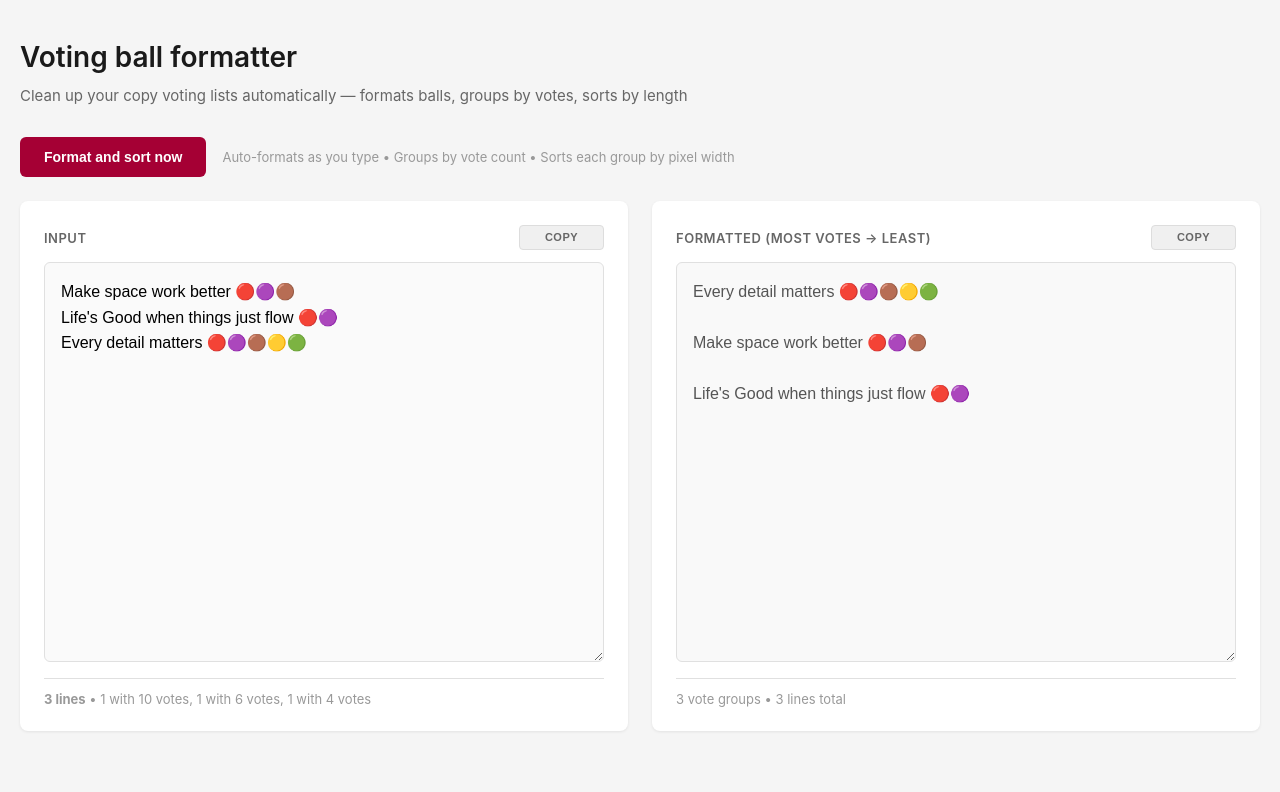
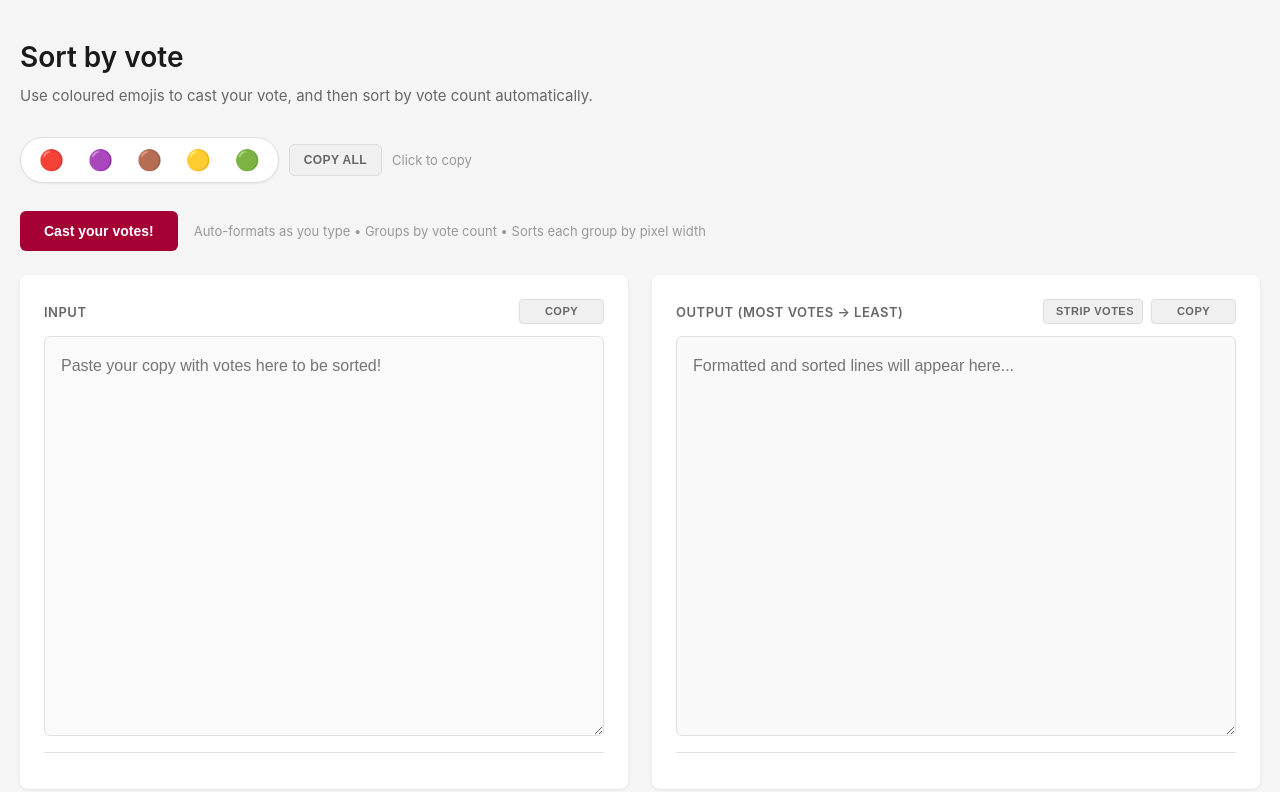
Before and after one commit to sandhals/brixtonzip, a Next.js app: page /tools/sortbyvote in a window 1280 px wide. Shown: the top 792 px of the page. Built offline with nearby package versions, Linux system fonts and the light colour scheme.

Commit message:
Update sortbyvote.tsx

```diff
--- a/pages/tools/sortbyvote.tsx
+++ b/pages/tools/sortbyvote.tsx
@@ -1,176 +1,237 @@
-import React, { useEffect, useMemo, useRef, useState } from "react";
+import React, { useEffect, useMemo, useRef, useState } from 'react'
+import Head from 'next/head'
 
-const votingBalls = ["🔴", "🟣", "🟤", "🟡", "🟢"] as const;
-const ballRegex = /[🔴🟣🟤🟡🟢]/g;
+export default function SortByVote() {
+  const canvasRef = useRef<HTMLCanvasElement | null>(null)
+  const ctx = useMemo(() => {
+    if (typeof document === 'undefined') return null
+    const c = document.createElement('canvas')
+    canvasRef.current = c
+    return c.getContext('2d')
+  }, [])
 
-type ProcessedLine = {
-  text: string;
-  ballCount: number;
-  width: number;
-  formatted: string;
-};
+  const [input, setInput] = useState<string>('')
+  const [output, setOutput] = useState<string>('')
 
-export default function VotingBallFormatter() {
-  const [input, setInput] = useState<string>(
-    `Make space work better 🔴🟣🟤
-Life's Good when things just flow 🔴🟣
-Every detail matters 🔴🟣🟤🟡🟢`
-  );
-  const [output, setOutput] = useState<string>("");
-  const [inputStats, setInputStats] = useState<string>("");
-  const [outputStats, setOutputStats] = useState<string>("");
+  const [copiedInput, setCopiedInput] = useState<boolean>(false)
+  const [copiedOutput, setCopiedOutput] = useState<boolean>(false)
+  const [copiedEmojis, setCopiedEmojis] = useState<{ [key: string]: boolean }>({})
+  const [copiedAllEmojis, setCopiedAllEmojis] = useState<boolean>(false)
 
-  const inputCopyBtnRef = useRef<HTMLButtonElement | null>(null);
-  const outputCopyBtnRef = useRef<HTMLButtonElement | null>(null);
-  const canvasRef = useRef<HTMLCanvasElement | null>(null);
-  const debounceRef = useRef<number | null>(null);
+  const votingBalls = ['🔴', '🟣', '🟤', '🟡', '🟢']
+  const ballRegex = /[🔴🟣🟤🟡🟢]/g
 
-  useEffect(() => {
-    // set a deterministic font for measurement
-    const ctx = canvasRef.current?.getContext("2d");
-    if (ctx) ctx.font = '16px "Arial"';
-    updateStats();
-    // eslint-disable-next-line react-hooks/exhaustive-deps
-  }, []);
+  type LineWithData = {
+    text: string
+    ballCount: number
+    width: number
+    formatted: string
+  }
 
-  function calculatePixelWidth(text: string): number {
-    const ctx = canvasRef.current?.getContext("2d");
-    if (!ctx) return text.length;
-    return ctx.measureText(text).width;
+  function calculatePixelWidth(text: string) {
+    if (!ctx) return text.length
+    ctx.font = '16px "Arial"'
+    return ctx.measureText(text).width
   }
 
   function formatAndSort() {
-    const lines = input.split("\n").filter(l => l.trim() !== "");
+    const lines = input.split('\n').filter(line => line.trim() !== '')
+
     if (lines.length === 0) {
-      setOutput("");
-      updateStats();
-      return;
+      setOutput('')
+      return
     }
 
-    const processedLines: ProcessedLine[] = lines.map(line => {
-      const textOnly = line.replace(ballRegex, "").trim();
-      const matches = line.match(ballRegex);
-      const presentBalls = matches ? matches : [];
+    const processedLines: LineWithData[] = lines.map(line => {
+      // Remove all existing balls and extra whitespace
+      const textOnly = line.replace(ballRegex, '').trim()
 
-      const sortedBalls = presentBalls.sort(
-        (a, b) => votingBalls.indexOf(a as typeof votingBalls[number]) - votingBalls.indexOf(b as typeof votingBalls[number])
-      );
+      // Extract all balls present (including duplicates)
+      const matches = line.match(ballRegex)
+      const presentBalls = matches ? matches : []
 
-      const balls = sortedBalls.join("");
-      const formatted = balls.length > 0 ? `${textOnly} ${balls}` : textOnly;
-      const ballCount = sortedBalls.length;
+      // Sort balls by their position in the standard order
+      const sortedBalls = presentBalls.sort((a, b) => {
+        return votingBalls.indexOf(a) - votingBalls.indexOf(b)
+      })
+
+      // Create formatted line with text + space + balls (no spaces between balls)
+      const balls = sortedBalls.join('')
+      const formatted = balls.length > 0 ? `${textOnly} ${balls}` : textOnly
+      const ballCount = sortedBalls.length
 
       return {
         text: textOnly,
         ballCount,
         width: calculatePixelWidth(textOnly),
         formatted
-      };
-    });
+      }
+    })
 
-    const grouped = new Map<number, ProcessedLine[]>();
+    // Group by vote count (ball count)
+    const grouped = new Map<number, LineWithData[]>()
     processedLines.forEach(line => {
-      if (!grouped.has(line.ballCount)) grouped.set(line.ballCount, []);
-      grouped.get(line.ballCount)!.push(line);
-    });
+      if (!grouped.has(line.ballCount)) {
+        grouped.set(line.ballCount, [])
+      }
+      grouped.get(line.ballCount)!.push(line)
+    })
 
+    // Sort each group by pixel width
     grouped.forEach(group => {
-      group.sort((a, b) => a.width - b.width);
-    });
+      group.sort((a, b) => a.width - b.width)
+    })
 
-    const sortedCounts = Array.from(grouped.keys()).sort((a, b) => b - a);
+    // Get vote counts in descending order (most votes first)
+    const sortedCounts = Array.from(grouped.keys()).sort((a, b) => b - a)
 
-    const outputLines: string[] = [];
+    // Build output with double space between groups
+    const outputLines: string[] = []
     sortedCounts.forEach((count, index) => {
-      const group = grouped.get(count)!;
-      group.forEach(line => outputLines.push(line.formatted));
-      if (index < sortedCounts.length - 1) outputLines.push("");
-    });
+      const group = grouped.get(count)!
+      group.forEach(line => {
+        outputLines.push(line.formatted)
+      })
+      // Add double space between groups (except after last group)
+      if (index < sortedCounts.length - 1) {
+        outputLines.push('')
+      }
+    })
 
-    setOutput(outputLines.join("\n"));
-    updateStats(outputLines.join("\n"));
+    setOutput(outputLines.join('\n'))
   }
 
-  function updateStats(forcedOutput?: string) {
-    const lines = input.split("\n").filter(l => l.trim() !== "");
-    if (lines.length === 0) {
-      setInputStats("");
-    } else {
-      const voteCounts = new Map<number, number>();
-      lines.forEach(line => {
-        const matches = line.match(ballRegex);
-        const count = matches ? matches.length : 0;
-        voteCounts.set(count, (voteCounts.get(count) || 0) + 1);
-      });
+  function stripBallsFromOutput() {
+    if (!output.trim()) return
 
-      let stats = `<strong>${lines.length} lines</strong>`;
-      if (voteCounts.size > 0) {
-        const breakdown = Array.from(voteCounts.entries())
-          .sort((a, b) => b[0] - a[0])
-          .map(([count, num]) => `${num} with ${count} vote${count !== 1 ? "s" : ""}`)
-          .join(", ");
-        stats += ` <span class="vote-breakdown"> • ${breakdown}</span>`;
-      }
-      setInputStats(stats);
+    // Remove all voting balls from the output
+    const strippedText = output
+      .replace(ballRegex, '')
+      .split('\n')
+      .map(line => line.trim())
+      .filter(line => line !== '')
+      .join('\n')
+
+    setOutput(strippedText)
   }
 
-    const outText = typeof forcedOutput === "string" ? forcedOutput : output;
-    if (!outText.trim()) {
-      setOutputStats("");
+  // Auto-format behavior
+  useEffect(() => {
+    const t = setTimeout(formatAndSort, 300)
+    return () => clearTimeout(t)
+  }, [input])
+
+  // Stats
+  const inputStats = useMemo(() => {
+    const lines = input.split('\n').filter(line => line.trim() !== '')
+
+    if (lines.length === 0) return null
+
+    const voteCounts = new Map<number, number>()
+    lines.forEach(line => {
+      const matches = line.match(ballRegex)
+      const ballCount = matches ? matches.length : 0
+      voteCounts.set(ballCount, (voteCounts.get(ballCount) || 0) + 1)
+    })
+
+    return {
+      lineCount: lines.length,
+      voteCounts
+    }
+  }, [input])
+
+  const outputStats = useMemo(() => {
+    if (!output.trim()) return null
+
+    const groups = output.split('\n\n').filter(g => g.trim() !== '')
+    const totalLines = output.split('\n').filter(l => l.trim() !== '').length
+
+    return {
+      groupCount: groups.length,
+      totalLines
+    }
+  }, [output])
+
+  async function copy(text: string, which: 'input' | 'output') {
+    if (!text.trim()) return
+    try {
+      await navigator.clipboard.writeText(text)
+      if (which === 'input') {
+        setCopiedInput(true)
+        setTimeout(() => setCopiedInput(false), 1500)
       } else {
-      const groups = outText.split("\n\n").filter(g => g.trim() !== "");
-      const totalLines = outText.split("\n").filter(l => l.trim() !== "").length;
-      setOutputStats(`${groups.length} vote group${groups.length !== 1 ? "s" : ""} • ${totalLines} lines total`);
+        setCopiedOutput(true)
+        setTimeout(() => setCopiedOutput(false), 1500)
+      }
+    } catch (e) {
+      console.error('Failed to copy', e)
     }
   }
 
-  async function copyToClipboard(text: string, btnRef: React.RefObject<HTMLButtonElement>) {
-    if (!text.trim()) return;
+  async function copyEmoji(emoji: string) {
     try {
-      await navigator.clipboard.writeText(text);
-      const btn = btnRef.current;
-      if (!btn) return;
-      btn.classList.add("copied");
-      const original = btn.textContent || "Copy";
-      btn.textContent = "✓ COPIED";
-      window.setTimeout(() => {
-        btn.classList.remove("copied");
-        btn.textContent = original;
-      }, 1500);
+      await navigator.clipboard.writeText(emoji)
+      setCopiedEmojis({ ...copiedEmojis, [emoji]: true })
+      setTimeout(() => {
+        setCopiedEmojis(prev => ({ ...prev, [emoji]: false }))
+      }, 800)
     } catch (e) {
-      // no-op
-      // eslint-disable-next-line no-console
-      console.error("Failed to copy", e);
+      console.error('Failed to copy', e)
     }
   }
 
-  // auto format with debounce on input
-  useEffect(() => {
-    if (debounceRef.current) window.clearTimeout(debounceRef.current);
-    debounceRef.current = window.setTimeout(() => {
-      formatAndSort();
-    }, 300);
-    return () => {
-      if (debounceRef.current) window.clearTimeout(debounceRef.current);
-    };
-    // eslint-disable-next-line react-hooks/exhaustive-deps
-  }, [input]);
-
-  const handleManualFormat = () => {
-    formatAndSort();
-  };
-
-  const inputStatsMarkup = useMemo(() => ({ __html: inputStats }), [inputStats]);
+  async function copyAllEmojis() {
+    try {
+      const all = votingBalls.join('')
+      await navigator.clipboard.writeText(all)
+      setCopiedAllEmojis(true)
+      setTimeout(() => setCopiedAllEmojis(false), 1500)
+    } catch (e) {
+      console.error('Failed to copy', e)
+    }
+  }
 
   return (
+    <>
+      <Head>
+        <title>Sort by vote</title>
+        <meta charSet="UTF-8" />
+        <meta name="viewport" content="width=device-width, initial-scale=1.0" />
+      </Head>
+
       <main className="container">
-      <h1>Voting ball formatter</h1>
+        <h1>Sort by vote</h1>
         <p className="subtitle">
-        Clean up your copy voting lists automatically — formats balls, groups by votes, sorts by length
+          Use coloured emojis to cast your vote, and then sort by vote count automatically.
         </p>
 
+        {/* Emoji copy widget */}
+        <div className="emoji-widget" aria-label="Emoji copy tools">
+          <div className="emoji-row">
+            {votingBalls.map(emoji => (
+              <button
+                key={emoji}
+                className="emoji-btn"
+                type="button"
+                onClick={() => copyEmoji(emoji)}
+                title={`Copy ${emoji}`}
+              >
+                {copiedEmojis[emoji] ? '✓' : emoji}
+              </button>
+            ))}
+          </div>
+          <button
+            className={`copy-all-btn ${copiedAllEmojis ? 'copied' : ''}`}
+            type="button"
+            onClick={copyAllEmojis}
+          >
+            {copiedAllEmojis ? '✓ COPIED' : 'Copy all'}
+          </button>
+          <span className="info-text">Click to copy</span>
+        </div>
+
         <div className="controls">
-        <button id="formatBtn" onClick={handleManualFormat}>Format and sort now</button>
+          <button onClick={formatAndSort}>Cast your votes!</button>
           <div className="info-text">
             Auto-formats as you type • Groups by vote count • Sorts each group by pixel width
           </div>
@@ -181,59 +242,79 @@ Every detail matters 🔴🟣🟤🟡🟢`
             <div className="panel-header">
               <span>Input</span>
               <button
-              className="copy-btn"
-              id="copyInputBtn"
-              ref={inputCopyBtnRef}
-              onClick={() => copyToClipboard(input, inputCopyBtnRef)}
+                className={`copy-btn fixed ${copiedInput ? 'copied' : ''}`}
+                onClick={() => copy(input, 'input')}
               >
-              Copy
+                {copiedInput ? '✓ COPIED' : 'Copy'}
               </button>
             </div>
 
             <textarea
-            id="input"
               className="input-area"
-            placeholder={`Paste your copy with voting balls here...
-Make space work better 🔴🟣🟤
-Life's Good when things just flow 🔴🟣
-Every detail matters 🔴🟣🟤🟡🟢`}
+              placeholder="Paste your copy with votes here to be sorted!"
               value={input}
-            onChange={e => {
-              setInput(e.target.value);
-            }}
+              onChange={e => setInput(e.target.value)}
             />
 
-          <div className="stats" id="inputStats" dangerouslySetInnerHTML={inputStatsMarkup} />
+            <div className="stats">
+              {inputStats ? (
+                <>
+                  <strong>{inputStats.lineCount} lines</strong>
+                  {inputStats.voteCounts.size > 0 && (
+                    <span className="vote-breakdown">
+                      {' • '}
+                      {Array.from(inputStats.voteCounts.entries())
+                        .sort((a, b) => b[0] - a[0])
+                        .map(
+                          ([count, num]) =>
+                            `${num} with ${count} vote${count !== 1 ? 's' : ''}`
+                        )
+                        .join(', ')}
+                    </span>
+                  )}
+                </>
+              ) : (
+                ''
+              )}
+            </div>
           </section>
 
           <section className="panel">
             <div className="panel-header">
-            <span>Formatted (most votes → least)</span>
+              <span>Output (most votes → least)</span>
+              <div className="panel-buttons">
+                <button className="strip-btn" onClick={stripBallsFromOutput}>
+                  Strip votes
+                </button>
                 <button
-              className="copy-btn"
-              id="copyOutputBtn"
-              ref={outputCopyBtnRef}
-              onClick={() => copyToClipboard(output, outputCopyBtnRef)}
+                  className={`copy-btn fixed ${copiedOutput ? 'copied' : ''}`}
+                  onClick={() => copy(output, 'output')}
                 >
-              Copy
+                  {copiedOutput ? '✓ COPIED' : 'Copy'}
                 </button>
+              </div>
             </div>
 
             <textarea
-            id="output"
               className="output-area"
               readOnly
               placeholder="Formatted and sorted lines will appear here..."
               value={output}
             />
 
-          <div className="stats" id="outputStats">{outputStats}</div>
+            <div className="stats">
+              {outputStats
+                ? `${outputStats.groupCount} vote group${outputStats.groupCount !== 1 ? 's' : ''} • ${outputStats.totalLines} lines total`
+                : ''}
+            </div>
           </section>
         </div>
 
-      <canvas id="measureCanvas" ref={canvasRef} style={{ display: "none" }} />
+        {/* hidden canvas for measurements */}
+        <canvas ref={canvasRef} style={{ display: 'none' }} />
+      </main>
 
-      <style>{`
+      <style jsx global>{`
         :root {
           --color-primary: #a50034;
           --color-primary-dark: #7a0026;
@@ -252,29 +333,264 @@ Every detail matters 🔴🟣🟤🟡🟢`}
           --color-btn-bg: #f0f0f0;
           --color-btn-hover: #e5e5e5;
         }
-        * { margin: 0; padding: 0; box-sizing: border-box; }
-        body { background: var(--color-bg); font-family: -apple-system, BlinkMacSystemFont, 'Segoe UI', Arial, sans-serif; }
-        .container { max-width: 1400px; margin: 0 auto; padding: 40px 20px; color: var(--color-text); }
-        h1 { font-size: 28px; font-weight: 600; margin-bottom: 12px; color: var(--color-text-dark); }
-        .subtitle { color: var(--color-text-light); margin-bottom: 32px; font-size: 15px; }
-        .content { display: grid; grid-template-columns: 1fr 1fr; gap: 24px; margin-bottom: 20px; }
-        .panel { background: var(--color-white); border-radius: 8px; padding: 24px; box-shadow: 0 1px 3px rgba(0,0,0,0.08); }
-        .panel-header { font-size: 13px; font-weight: 600; text-transform: uppercase; letter-spacing: 0.5px; color: var(--color-text-light); margin-bottom: 12px; display: flex; justify-content: space-between; align-items: center; }
-        .copy-btn { padding: 6px 12px; min-width: 85px; font-size: 11px; font-weight: 600; line-height: 1; text-transform: uppercase; letter-spacing: 0.5px; background: var(--color-btn-bg); color: var(--color-text-light); border: 1px solid var(--color-border-dark); border-radius: 4px; cursor: pointer; transition: all 0.2s; display: inline-block; text-align: center; white-space: nowrap; width: 85px; }
-        .copy-btn:hover { background: var(--color-btn-hover); border-color: var(--color-border-darker); color: var(--color-text); }
-        .copy-btn.copied { background: var(--color-primary); color: var(--color-white); border-color: var(--color-primary); }
-        textarea { width: 100%; min-height: 400px; padding: 16px; border: 1px solid var(--color-border); border-radius: 6px; font-size: 16px; line-height: 1.6; resize: vertical; transition: border-color 0.2s; font-family: "Arial", sans-serif; }
-        textarea:focus { outline: none; border-color: var(--color-primary); }
-        .input-area { background: var(--color-input-bg); }
-        .output-area { background: var(--color-output-bg); color: var(--color-text-subtle); }
-        .controls { display: flex; gap: 16px; align-items: center; flex-wrap: wrap; margin-bottom: 1.5em; }
-        .info-text { font-size: 13px; color: var(--color-text-lighter); }
-        button { background: var(--color-primary); color: var(--color-white); border: none; padding: 12px 24px; border-radius: 6px; font-size: 14px; font-weight: 600; cursor: pointer; transition: background 0.2s; }
-        button:hover { background: var(--color-primary-dark); }
-        .stats { margin-top: 12px; padding-top: 12px; border-top: 1px solid var(--color-border); font-size: 13px; color: var(--color-text-lighter); }
-        .vote-breakdown { color: var(--color-text-lighter); }
-        @media (max-width: 900px) { .content { grid-template-columns: 1fr; } }
+
+        * {
+          margin: 0;
+          padding: 0;
+          box-sizing: border-box;
+        }
+
+        .container {
+          max-width: 1400px;
+          margin: 0 auto;
+          background: var(--color-bg);
+          padding: 40px 20px;
+          color: var(--color-text);
+          font-family: -apple-system, BlinkMacSystemFont, 'Segoe UI', Arial, sans-serif;
+        }
+
+        h1 {
+          font-size: 28px;
+          font-weight: 600;
+          margin-bottom: 12px;
+          color: var(--color-text-dark);
+        }
+
+        .subtitle {
+          color: var(--color-text-light);
+          margin-bottom: 32px;
+          font-size: 15px;
+        }
+
+        .content {
+          display: grid;
+          grid-template-columns: 1fr 1fr;
+          gap: 24px;
+          margin-bottom: 20px;
+        }
+
+        .emoji-widget {
+          display: flex;
+          align-items: center;
+          gap: 10px;
+          margin-bottom: 28px;
+          flex-wrap: wrap;
+        }
+
+        .emoji-row {
+          display: inline-flex;
+          gap: 8px;
+          background: var(--color-white);
+          border: 1px solid var(--color-border-dark);
+          border-radius: 24px;
+          padding: 6px 10px;
+          box-shadow: 0 1px 2px rgba(0, 0, 0, 0.05);
+        }
+
+        .emoji-btn {
+          font-size: 20px;
+          line-height: 1;
+          padding: 6px 8px;
+          background: transparent;
+          border: none;
+          cursor: pointer;
+          border-radius: 6px;
+          transition: background 0.15s, transform 0.05s;
+        }
+
+        .emoji-btn:hover {
+          background: var(--color-btn-hover);
+        }
+
+        .emoji-btn:active {
+          transform: scale(0.98);
+        }
+
+        .copy-all-btn {
+          padding: 8px 14px;
+          font-size: 12px;
+          font-weight: 700;
+          text-transform: uppercase;
+          letter-spacing: 0.4px;
+          background: var(--color-btn-bg);
+          color: var(--color-text-light);
+          border: 1px solid var(--color-border-dark);
+          border-radius: 6px;
+          cursor: pointer;
+          transition: all 0.2s;
+        }
+
+        .copy-all-btn:hover {
+          background: var(--color-btn-hover);
+          color: var(--color-text);
+          border-color: var(--color-border-darker);
+        }
+
+        .copy-all-btn.copied {
+          background: var(--color-primary);
+          color: var(--color-white);
+          border-color: var(--color-primary);
+        }
+
+        .panel {
+          background: var(--color-white);
+          border-radius: 8px;
+          padding: 24px;
+          box-shadow: 0 1px 3px rgba(0, 0, 0, 0.08);
+        }
+
+        .panel-header {
+          font-size: 13px;
+          font-weight: 600;
+          text-transform: uppercase;
+          letter-spacing: 0.5px;
+          color: var(--color-text-light);
+          margin-bottom: 12px;
+          display: flex;
+          justify-content: space-between;
+          align-items: center;
+        }
+
+        .panel-buttons {
+          display: flex;
+          gap: 8px;
+        }
+
+        .copy-btn {
+          padding: 6px 12px;
+          min-width: 85px;
+          font-size: 11px;
+          font-weight: 600;
+          line-height: 1;
+          text-transform: uppercase;
+          letter-spacing: 0.5px;
+          background: var(--color-btn-bg);
+          color: var(--color-text-light);
+          border: 1px solid var(--color-border-dark);
+          border-radius: 4px;
+          cursor: pointer;
+          transition: all 0.2s;
+          display: inline-block;
+          text-align: center;
+          white-space: nowrap;
+        }
+
+        .copy-btn.fixed {
+          width: 85px;
+        }
+
+        .copy-btn:hover {
+          background: var(--color-btn-hover);
+          border-color: var(--color-border-darker);
+          color: var(--color-text);
+        }
+
+        .copy-btn.copied {
+          background: var(--color-primary);
+          color: var(--color-white);
+          border-color: var(--color-primary);
+        }
+
+        .strip-btn {
+          padding: 6px 12px;
+          min-width: 100px;
+          font-size: 11px;
+          font-weight: 600;
+          line-height: 1;
+          text-transform: uppercase;
+          letter-spacing: 0.5px;
+          background: var(--color-btn-bg);
+          color: var(--color-text-light);
+          border: 1px solid var(--color-border-dark);
+          border-radius: 4px;
+          cursor: pointer;
+          transition: all 0.2s;
+          display: inline-block;
+          text-align: center;
+          white-space: nowrap;
+          width: 100px;
+        }
+
+        .strip-btn:hover {
+          background: var(--color-btn-hover);
+          border-color: var(--color-border-darker);
+          color: var(--color-text);
+        }
+
+        textarea {
+          width: 100%;
+          min-height: 400px;
+          padding: 16px;
+          border: 1px solid var(--color-border);
+          border-radius: 6px;
+          font-size: 16px;
+          line-height: 1.6;
+          resize: vertical;
+          transition: border-color 0.2s;
+          font-family: 'Arial', sans-serif;
+        }
+
+        textarea:focus {
+          outline: none;
+          border-color: var(--color-primary);
+        }
+
+        .input-area {
+          background: var(--color-input-bg);
+        }
+
+        .output-area {
+          background: var(--color-output-bg);
+          color: var(--color-text-subtle);
+        }
+
+        .controls {
+          display: flex;
+          gap: 16px;
+          align-items: center;
+          flex-wrap: wrap;
+          margin-bottom: 1.5em;
+        }
+
+        .info-text {
+          font-size: 13px;
+          color: var(--color-text-lighter);
+        }
+
+        button {
+          background: var(--color-primary);
+          color: var(--color-white);
+          border: none;
+          padding: 12px 24px;
+          border-radius: 6px;
+          font-size: 14px;
+          font-weight: 600;
+          cursor: pointer;
+          transition: background 0.2s;
+        }
+
+        button:hover {
+          background: var(--color-primary-dark);
+        }
+
+        .stats {
+          margin-top: 12px;
+          padding-top: 12px;
+          border-top: 1px solid var(--color-border);
+          font-size: 13px;
+          color: var(--color-text-lighter);
+        }
+
+        .vote-breakdown {
+          color: var(--color-text-lighter);
+        }
+
+        @media (max-width: 900px) {
+          .content {
+            grid-template-columns: 1fr;
+          }
+        }
       `}</style>
-    </main>
-  );
+    </>
+  )
 }
```
Lines whose indentation alone changed are shown as unchanged.
